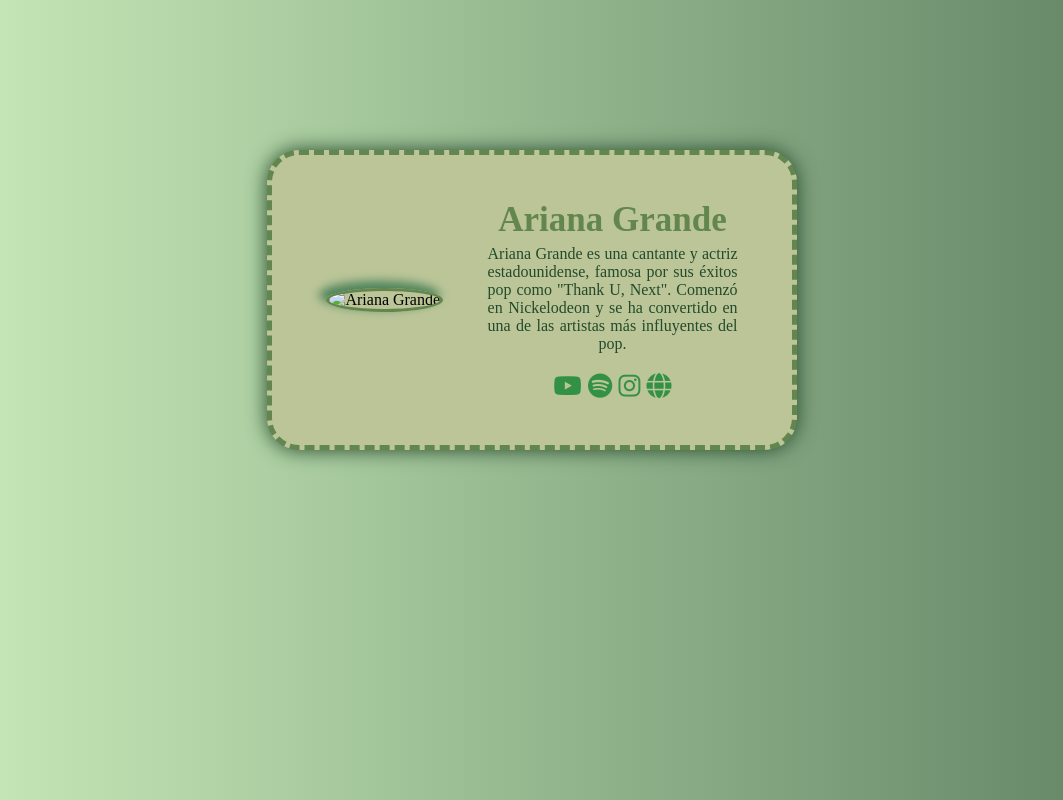
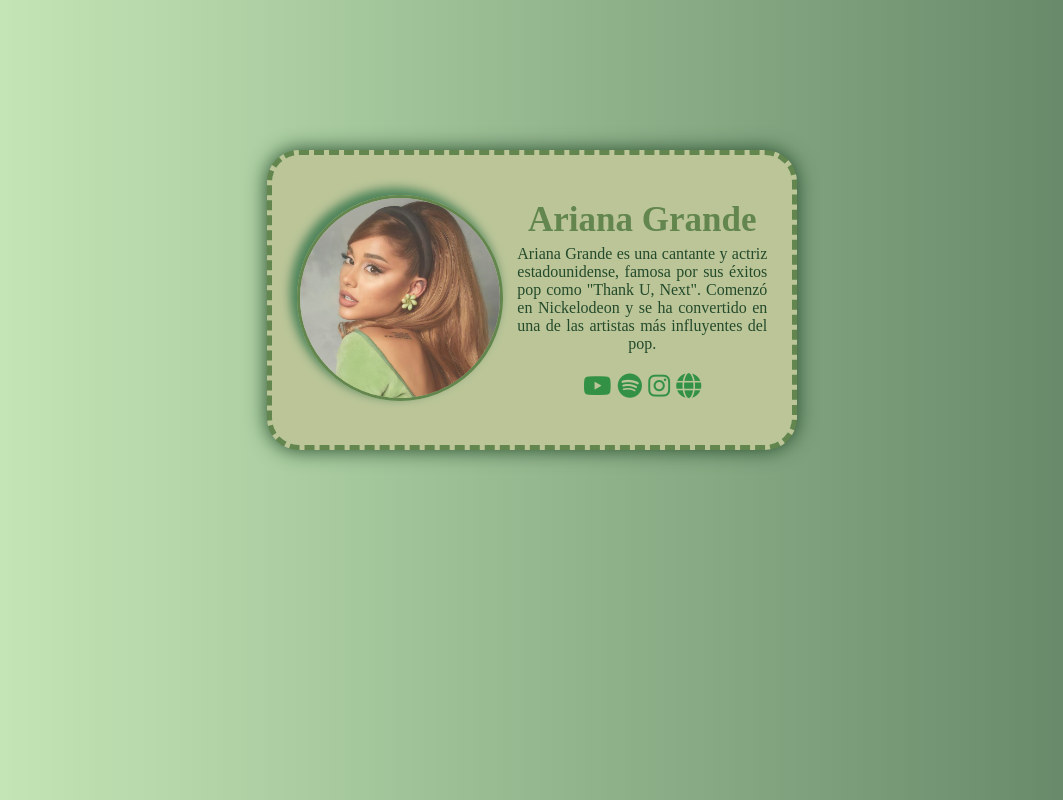
Before and after one commit to stowwef/Ariana-s-Card, a plain HTML site: page index.html in a window 1280 px wide. Shown: the whole page, without its empty margins (108-1171 px from the left). Drawn offline with Linux system fonts and the light colour scheme; the site is published under a folder, as on GitHub Pages, so addresses that start at the root find nothing.

Commit message:
Imagen arreglada

```diff
--- a/index.html
+++ b/index.html
@@ -15,7 +15,7 @@
     <section class="box">
       <div class="Figura">
 
-        <img class="imagen" src="/images/ARIANA GRANDE!.jpeg" alt="Ariana Grande" />
+        <img class="imagen" src="./images/ARIANA GRANDE!.jpeg" alt="Ariana Grande" />
       </div>
 
       <div class="texto">
```
